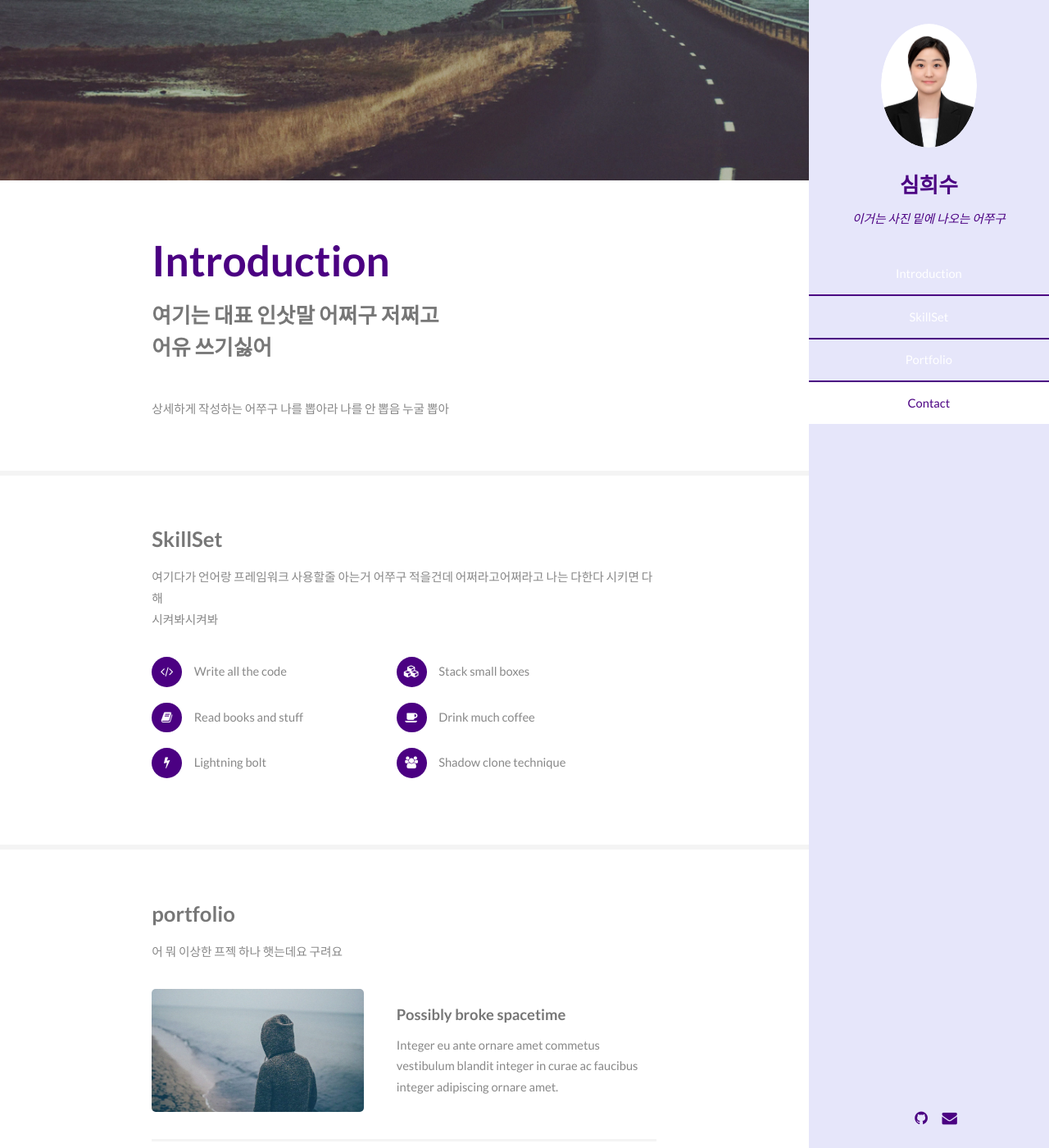
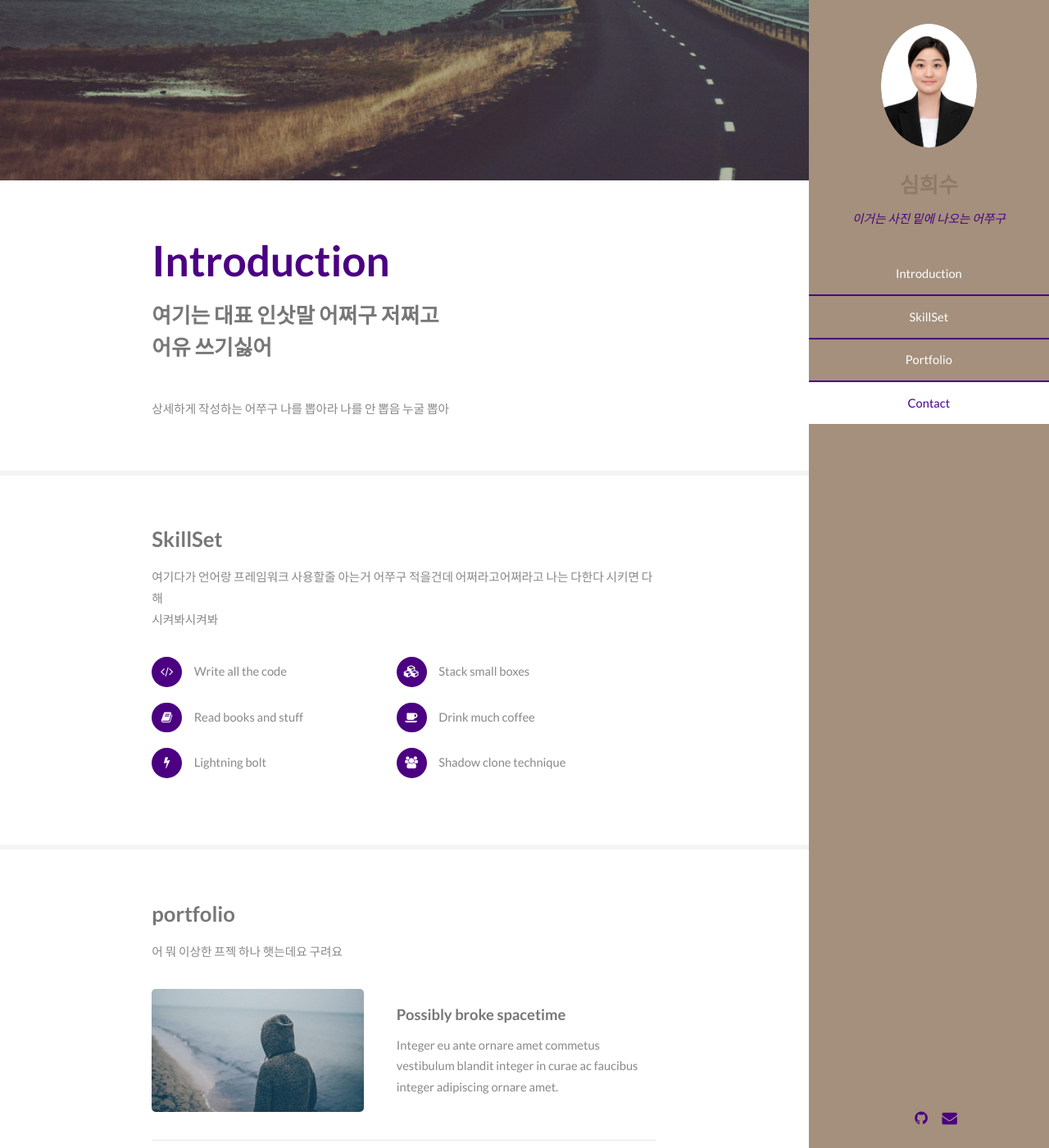
Before and after one commit to CHeessoo/CHeessoo.github.io, a Jekyll site: the page built from index.html, in a window 1280 px wide and 1400 px high. Shown: the whole window at 82% size. Built offline with Jekyll 4.4.1, drawn with Linux system fonts in a browser that asks for light colours.

Commit message:
Update css

```diff
--- a/css/style.css
+++ b/css/style.css
@@ -932,8 +932,8 @@
 /* Header */
 
 	#header {
-		background: #E6E6FA;
-		color: #4B0082;
+		background: #A4907C;
+		color: #C8B6A6;
 		height: 100%;
 		position: fixed;
 		text-align: center;
@@ -943,19 +943,19 @@
 	}
 
 		#header h1, #header h2, #header h3, #header h4, #header h5, #header h6 {
-			color: #4B0082;
+			color: #8D7B68;
 		}
 
 			#header h1 a, #header h2 a, #header h3 a, #header h4 a, #header h5 a, #header h6 a {
-				color: #4B0082;
+				color: #8D7B68;
 			}
 
 		#header header p {
-			color: #4B0082;
+			color: #8D7B68;
 		}
 
 		#header a {
-			color: #4B0082;
+			color: #8D7B68;
 		}
 
 			#header a:hover {
```
